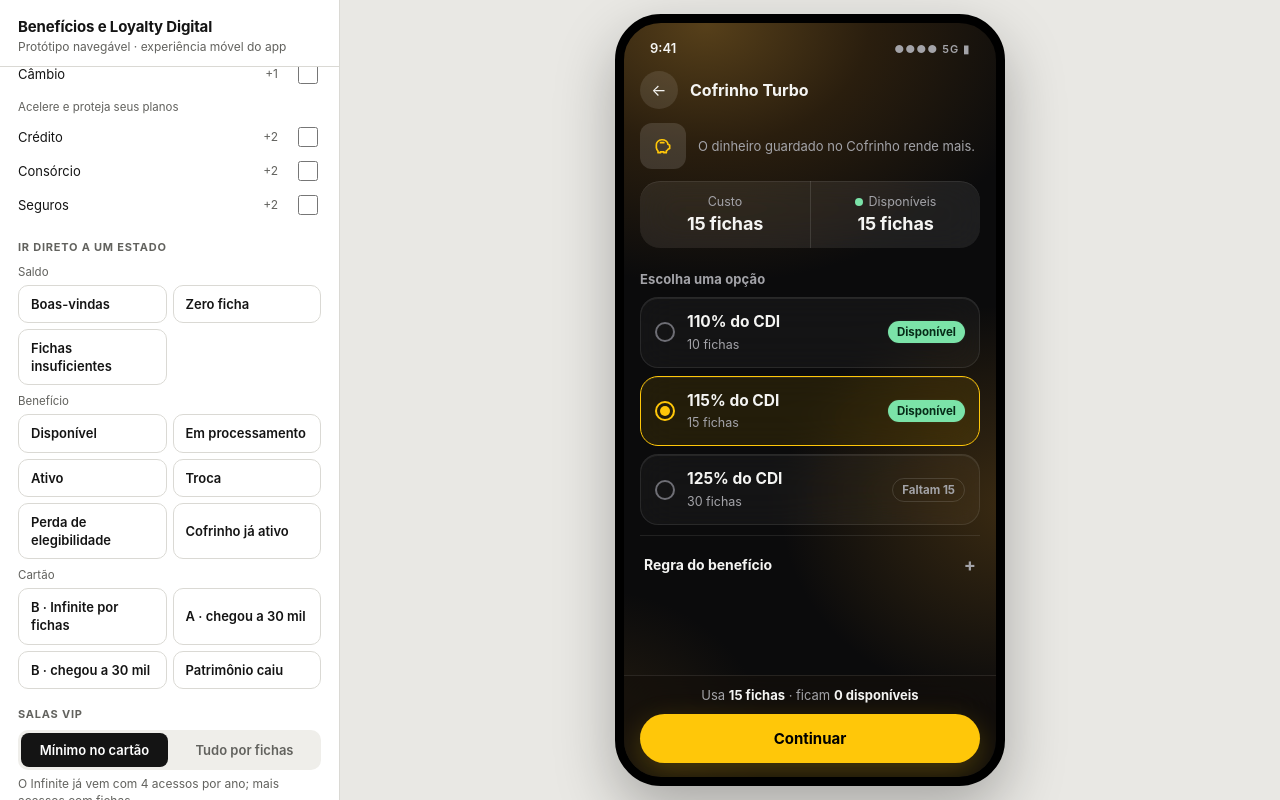
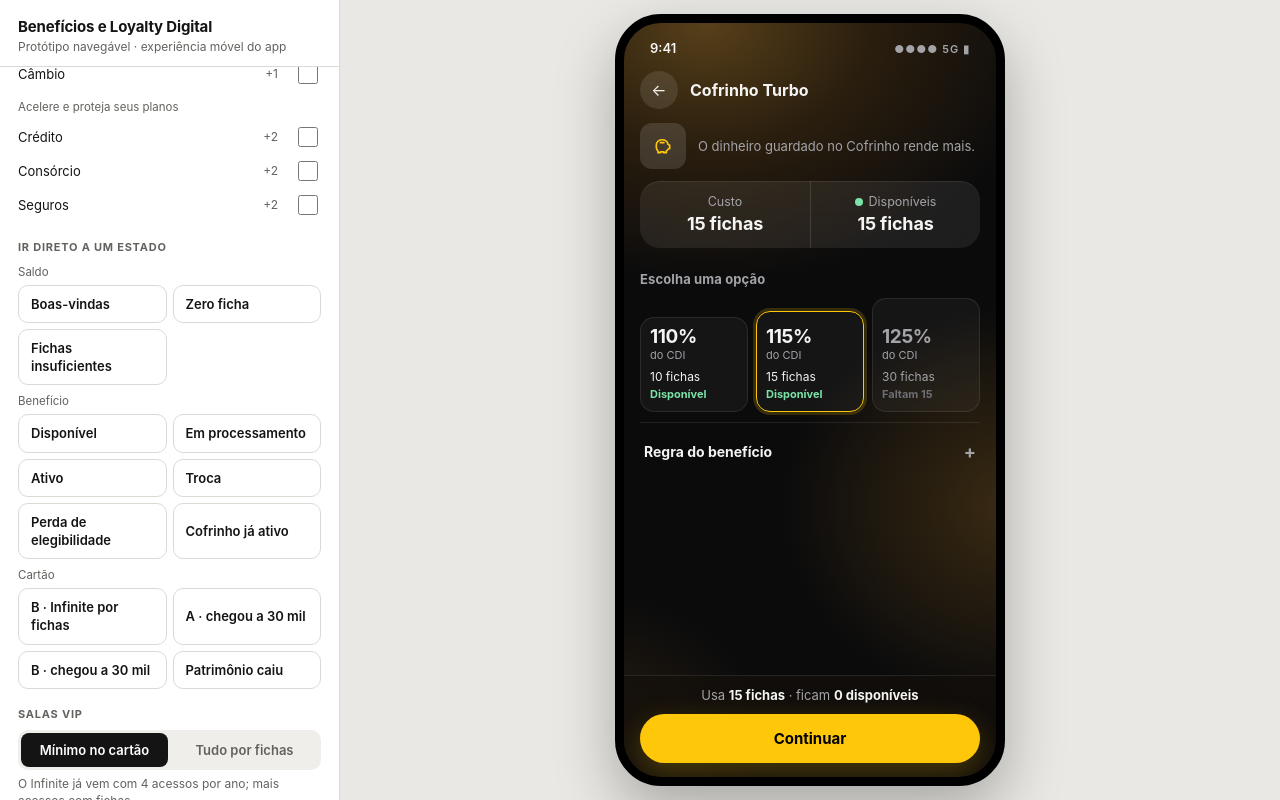
Before and after one commit to celosccp/memore-mvp-web, a plain HTML site: page xp-loyalty/index.html in a window 1280 px wide. Both pictures are taken after a click on the button "Disponível". Drawn offline with Linux system fonts and the light colour scheme.

Commit message:
Render tiered benefit options as a horizontal staircase
Co-Authored-By: Claude Fable 5.2 <noreply@anthropic.com>
Claude-Session: https://claude.ai/code/session_01WrDqrgAzDSkWeiT1TaTzem

```diff
--- a/xp-loyalty/index.html
+++ b/xp-loyalty/index.html
@@ -342,6 +342,16 @@ h3.sec button{color:var(--y);font-size:13px;font-weight:600}
 .mk{width:22px;height:22px;border-radius:50%;flex:none;display:grid;place-items:center;font-size:12px;font-weight:800;font-style:normal}
 .mk.on{background:var(--y);color:#000} .mk.off{border:1.5px solid var(--dim)} .mk.part{border:1.5px solid var(--y);color:var(--y)}
 .rv{font-size:13px;font-weight:700;color:var(--dim);white-space:nowrap} .rv.on{color:var(--y)}
+.st{display:flex;gap:8px;align-items:flex-end;margin-top:10px}
+.stp{flex:1;min-width:0;display:flex;flex-direction:column;justify-content:flex-end;text-align:left;min-height:calc(88px + var(--h)*13px);padding:9px 9px 8px;border-radius:14px;border:1.5px solid var(--line);background:rgba(255,255,255,.045);transition:transform .14s ease}
+.stp:active{transform:scale(.97)}
+.stp b{font-size:19px;letter-spacing:-.02em;line-height:1.1}
+.stp .t{font-size:11px;color:var(--mut);white-space:nowrap;overflow:hidden;text-overflow:ellipsis}
+.stp .p{font-size:12px;margin-top:5px}
+.stp .s{font-size:11px;font-weight:700;margin-top:2px;color:var(--ok)}
+.stp.no b,.stp.no .p{color:var(--mut)} .stp.no .s{color:var(--dim)}
+.stp.on{border-color:var(--y);background:rgba(255,199,9,.12)} .stp.on .s{color:var(--y)}
+.stp.sel{border-color:var(--y);box-shadow:0 0 0 3px rgba(255,199,9,.18)}
 </style>
 </head>
 <body>
@@ -609,6 +619,15 @@ function legacyCopy(){
     muda:[`No novo programa, o Cofrinho só fica ativo com fichas em uso.`, `Para manter ${P.legRate}% do CDI, ative o Cofrinho Turbo com ${pt(P.cofre[0])}.`, need ? `Hoje faltam ${pt(need)}.` : `Você já tem fichas para ativar.`], acao: need ? 'Ver como ganhar fichas' : `Ativar com ${pt(P.cofre[0])}` };
 }
 
+// opções em faixas viram uma escadinha horizontal
+function stairs(f, sel, act){
+  const a = S.active[f.id];
+  return `<div class="st">${f.opts.map((o, i) => { const isA = a && a.opt === o.id, m = missing(f.id, o.id);
+    const has = f.id === 'cofrinho' && S.legacy && !a && o.id === 'c110' && S.legRule !== 'migrar';
+    const st = isA ? (a.status === 'processing' ? 'Ativando…' : '● Em uso') : has ? 'Você já tem' : m ? `Faltam ${m}` : a ? 'Trocar' : 'Disponível';
+    const [h, ...r] = o.label.split(' ');
+    return `<button class="stp ${isA ? 'on' : has ? 'av' : m ? 'no' : 'av'} ${sel === o.id ? 'sel' : ''}" style="--h:${i}" data-a="${act}:${o.id}"><b>${h}</b><span class="t">${r.join(' ')}</span><span class="p">${pt(o.price)}</span><span class="s">${st}</span></button>`; }).join('')}</div>`;
+}
 function optState(f, o){
   const a = S.active[f.id];
   if (a && a.opt === o.id) return a.status === 'processing' ? chip('<i class="spin"></i> Ativando', 'y') : chip('Em uso', 'use');
@@ -763,7 +782,7 @@ function shelf(){
     ${families().map(f => `<div class="card">
       <button class="row" style="width:100%" data-a="openfam:${f.id}"><div class="ico">${I[f.id]}</div><div class="g"><div class="b" style="font-size:16px">${f.nome}</div><div class="xs mut">${f.desc}</div></div><span class="chev mut">›</span></button>
       ${f.id === 'cofrinho' && S.legacy && !S.active.cofrinho ? `<button class="note" style="display:block;width:100%" data-a="sheet:legacy"><b style="color:var(--tx)">${legacyCopy().status}</b> · ${legacyCopy().short} <span style="color:var(--y)">Entender ›</span></button>` : ''}
-      ${f.opts.map(o => `<button class="opt" data-a="openfam:${f.id}:${o.id}"><div class="g"><b>${o.label}</b><span>${pt(o.price)}</span></div>${optState(f, o)}</button>`).join('')}
+      ${f.opts.length > 1 ? stairs(f, null, 'openfam:' + f.id) : f.opts.map(o => `<button class="opt" data-a="openfam:${f.id}:${o.id}"><div class="g"><b>${o.label}</b><span>${pt(o.price)}</span></div>${optState(f, o)}</button>`).join('')}
     </div>`).join('')}
     <div class="xs mut" style="margin:10px 2px">Você pode ter uma opção ativa em cada benefício. As fichas ficam em uso enquanto ela estiver ativa e voltam quando você desativa.</div>
 
@@ -792,7 +811,7 @@ function famScreen(){
     ${f.id === 'investback' ? `<div class="note">Seu cartão é o <b style="color:var(--tx)">${cardName(c)}</b>${baseRate(c) ? `, que já vem com ${pct(baseRate(c))} de Investback` : ''}. As opções abaixo são as do seu cartão.</div>` : ''}
 
     <h3 class="sec">${a ? 'Trocar por outra opção' : 'Escolha uma opção'}</h3>
-    ${f.opts.map(o => { const isA = a && a.opt === o.id;
+    ${f.opts.length > 1 ? stairs(f, sel, 'sel') + (f.id === 'investback' && sel && S.gasto ? `<div class="xs mut" style="margin-top:8px">Com seu gasto de ${brl(S.gasto)} no mês, ${pct(f.opts.find(o => o.id === sel).rate)} dão ≈ ${brl(S.gasto * f.opts.find(o => o.id === sel).rate / 100)} de volta.</div>` : '') : f.opts.map(o => { const isA = a && a.opt === o.id;
       return `<button class="opt ${sel === o.id ? 'sel' : ''}" data-a="sel:${o.id}"><div class="rd"></div><div class="g"><b>${o.label}</b><span>${pt(o.price)}${f.id === 'investback' && S.gasto ? ` · ≈ ${brl(S.gasto * o.rate / 100)} de volta por mês com seu gasto` : ''}</span></div>${optState(f, o)}</button>`; }).join('')}
 
     ${accHead('rule', 'Regra do benefício')}
```
